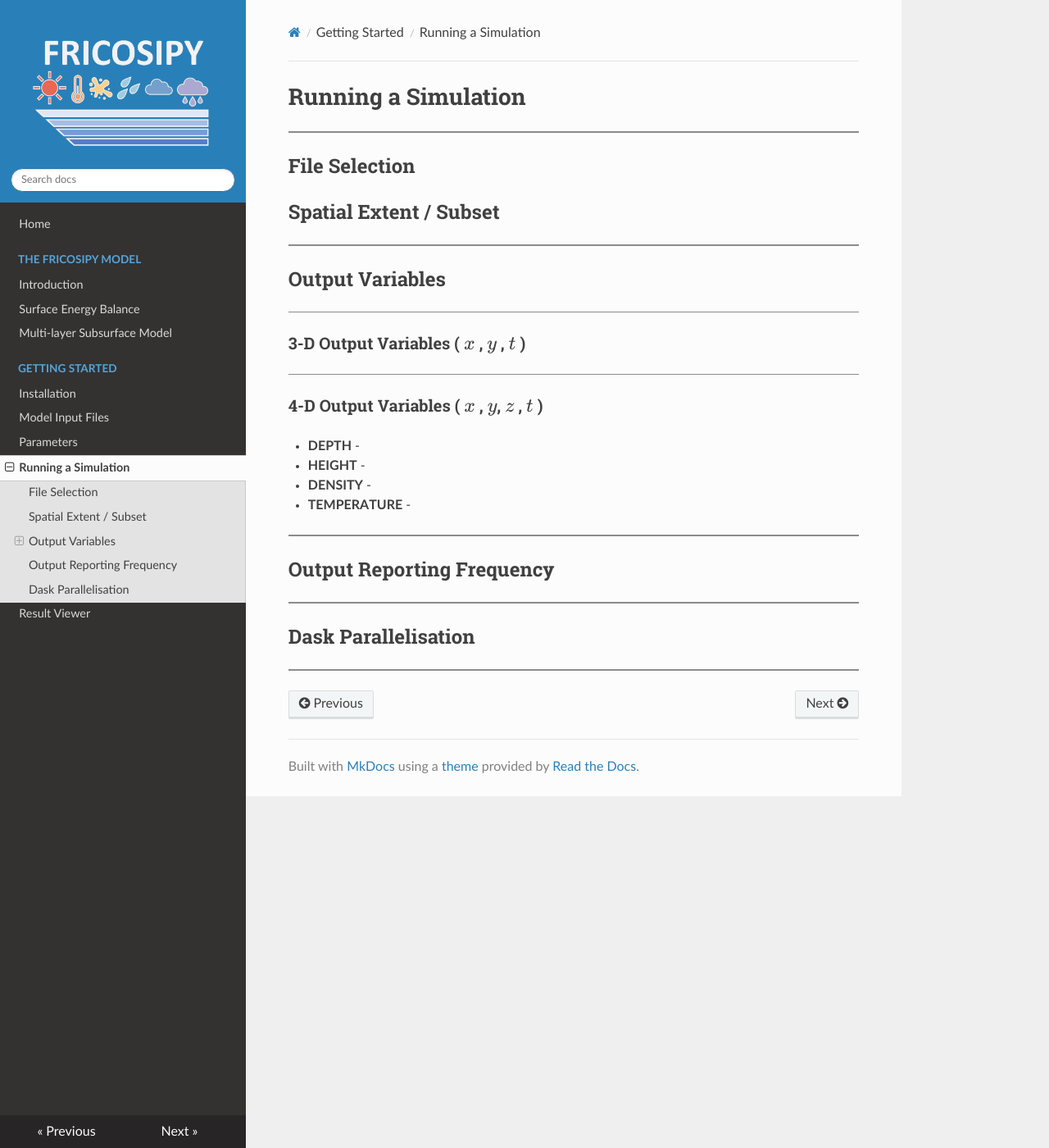
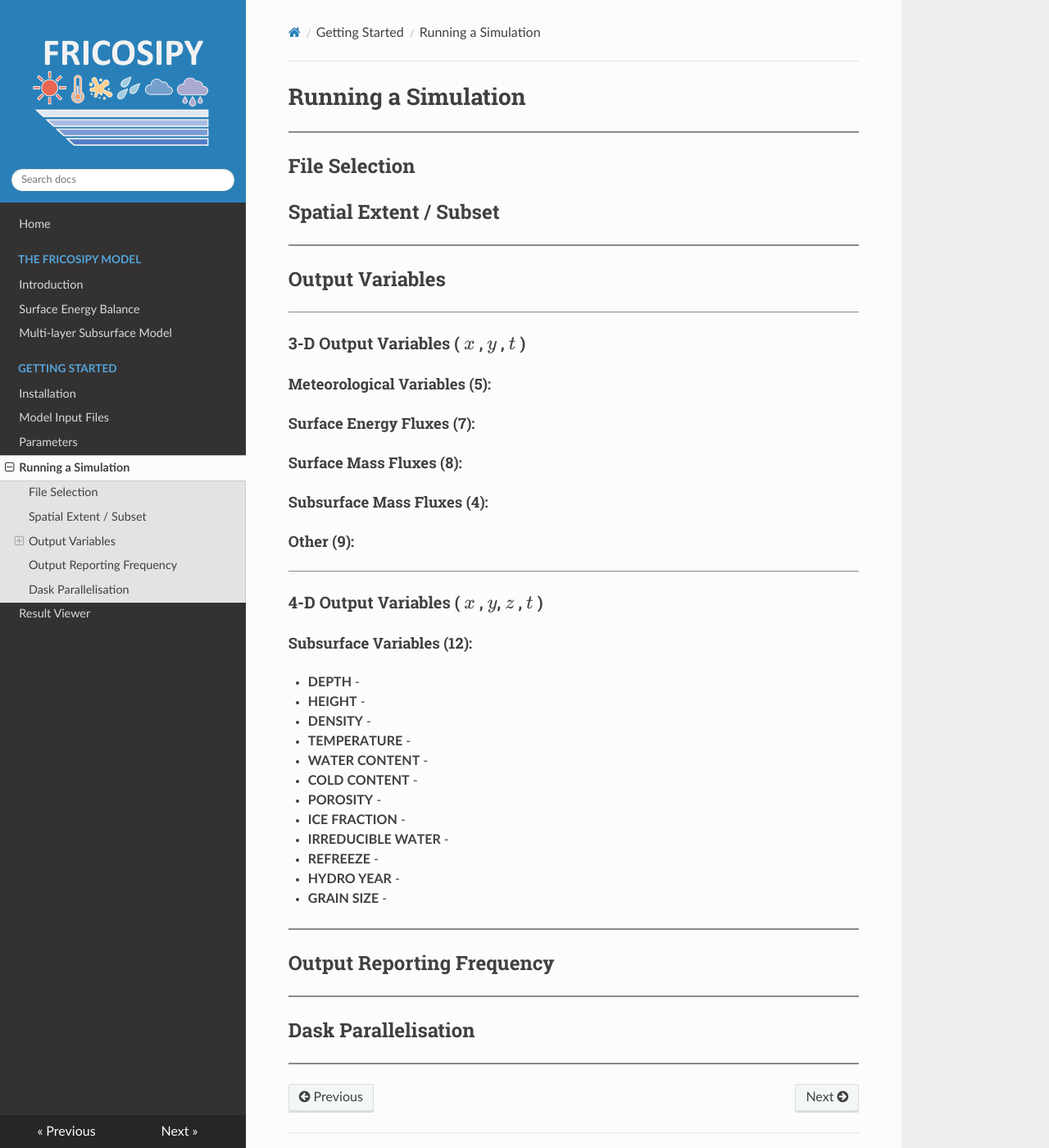
Before and after one commit to MarcusGastaldello/FRICOSIPY, an MkDocs documentation site: the page built from docs/running_a_simulation.md, in a window 1280 px wide and 1400 px high. Shown: the whole window at 82% size. Built offline with MkDocs 1.6.1, drawn with Linux system fonts in a browser that asks for light colours; nearby versions of some CDN libraries.

Commit message:
Update running_a_simulation.md

```diff
--- a/docs/running_a_simulation.md
+++ b/docs/running_a_simulation.md
@@ -20,14 +20,34 @@
 
 ### 3-D Output Variables ( $𝑥$ , $𝑦$ , $t$ )
 
+#### Meteorological Variables (5):
+
+#### Surface Energy Fluxes (7):
+
+#### Surface Mass Fluxes (8):
+
+#### Subsurface Mass Fluxes (4):
+
+#### Other (9):
+
 <hr style="height:1px; background-color:#8b8b8b; border:none;" />
 
 ### 4-D Output Variables ( $x$ , $𝑦$, $z$ , $t$  )
+
+#### Subsurface Variables (12):
 
 * **DEPTH** -
 * **HEIGHT** -
 * **DENSITY** -
 * **TEMPERATURE** -
+* **WATER CONTENT** -
+* **COLD CONTENT** -
+* **POROSITY** -
+* **ICE FRACTION** -
+* **IRREDUCIBLE WATER** -
+* **REFREEZE** -
+* **HYDRO YEAR** -
+* **GRAIN SIZE** -
 
 <hr style="height:2px; background-color:#8b8b8b; border:none;" />
 
```
